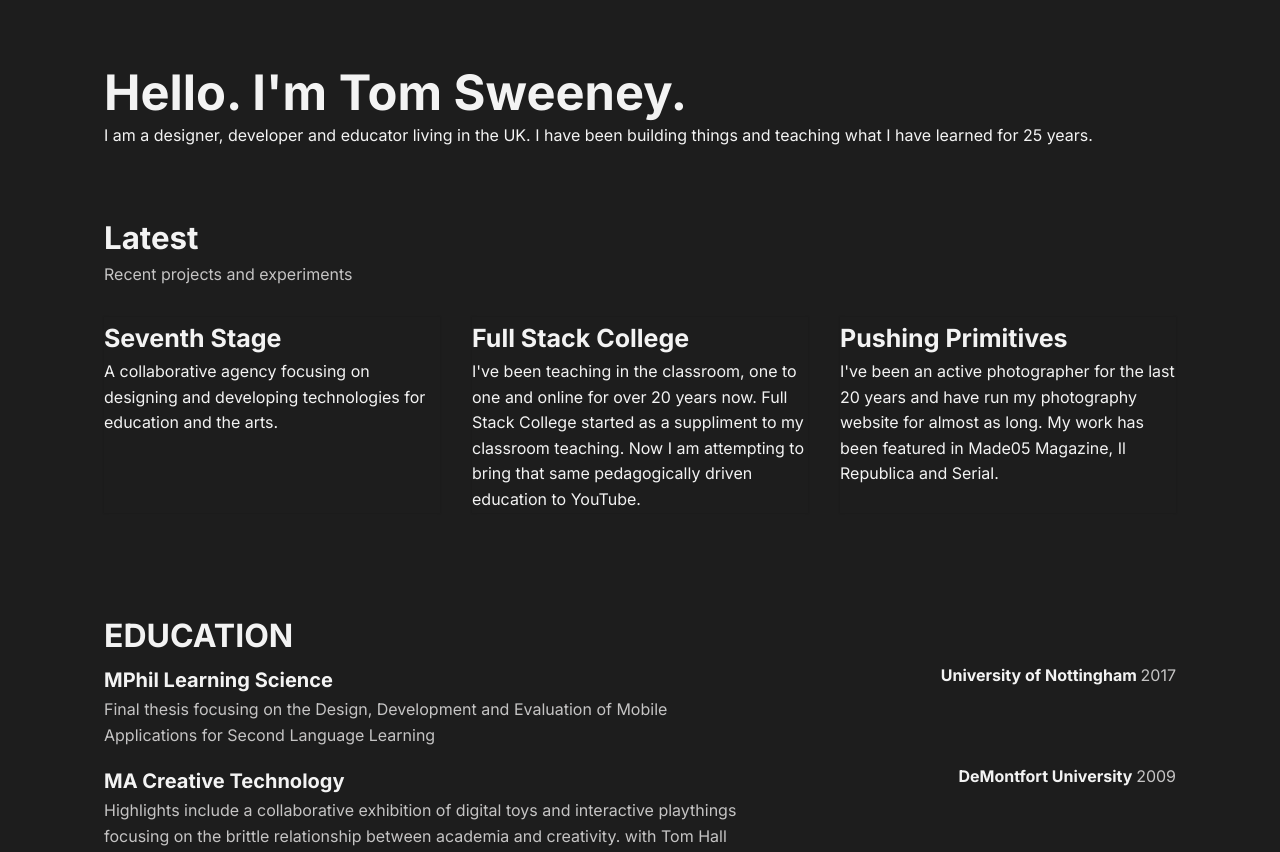
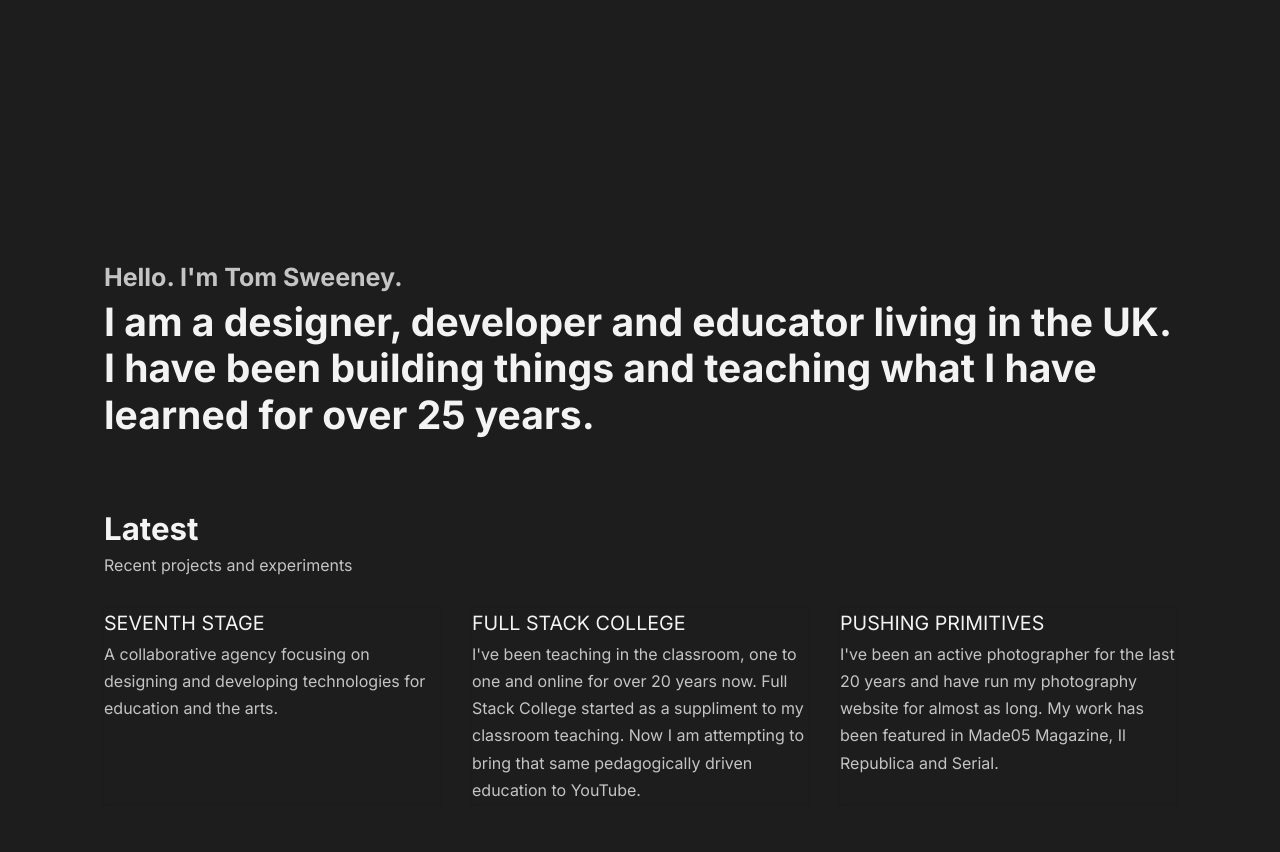
Before and after one commit to MagneticMule/tommy-one-page-site, a plain HTML site: page index.html in a window 1280 px wide. Shown: the top 852 px of the page. Drawn offline with Linux system fonts and the light colour scheme.

Commit message:
Added margin to header

```diff
--- a/css/style.css
+++ b/css/style.css
@@ -1,6 +1,7 @@
 @import url('https://fonts.googleapis.com/css2?family=Inter:wght@100;200;300;400;500;600;700;800;900&family=Nunito:ital,wght@0,300;0,400;0,700;1,400&display=swap');
 
 :root {
+  color-scheme: dark light;
   --background-clr: #1d1d1d;
   --foreground-clr: #f3f3f3;
   --compliment-clr: #c5c4c4;
@@ -42,13 +43,17 @@ a {
 
 header {
   margin-bottom: 4em;
+  margin-top: 12em;
 }
 
-header>h1 {
+header>h2 {
   font-weight: bold;
   margin: 0 auto;
   line-height: 1.2;
+}
 
+header>h4 {
+  color: var(--compliment-clr);
 }
 
 .highlights {
@@ -65,6 +70,16 @@ header>h1 {
   /* border-bottom: 8px solid var(--accent-clr); */
   box-shadow: 0px 0px 2px rgba(0, 0, 0, 0.21);
   min-width: 300px;
+}
+
+.highlight>h4 {
+  font-size: 1.23rem;
+  font-weight: 400;
+  text-transform: uppercase;
+}
+
+.highlight>p {
+  color: var(--compliment-clr);
 }
 
 section.dark {
@@ -152,9 +167,6 @@ h5 {
   font-size: 1.25rem;
 }
 
-p {
-  line-height: 1.6;
-}
 
 section {
   margin-bottom: 6em;
--- a/index.html
+++ b/index.html
@@ -10,8 +10,8 @@
 
   <body>
     <header>
-      <h1>Hello. I'm Tom Sweeney.</h1>
-      <p>I am a designer, developer and educator living in the UK. I have been building things and teaching what I have learned for 25 years.</p>
+      <h4>Hello. I'm Tom Sweeney.</h4>
+      <h2>I am a designer, developer and educator living in the UK. I have been building things and teaching what I have learned for over 25 years.</h2>
     </header>
     <main>
       <section>
```
